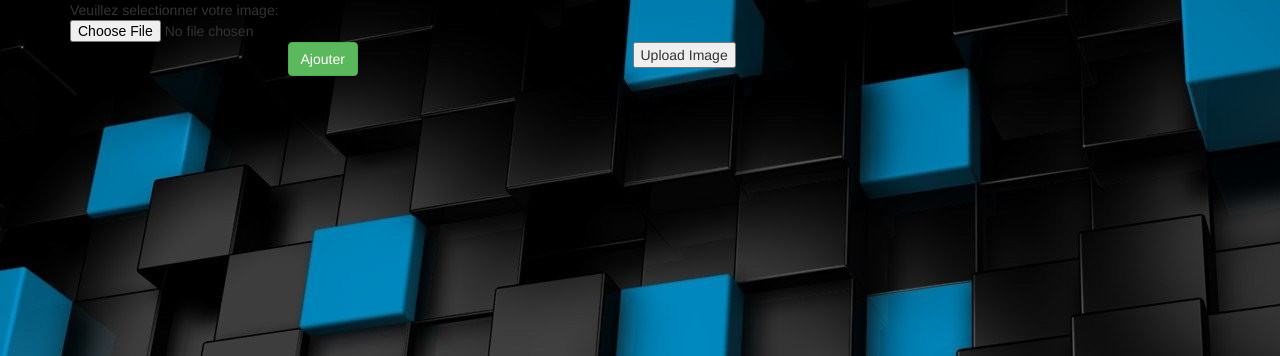
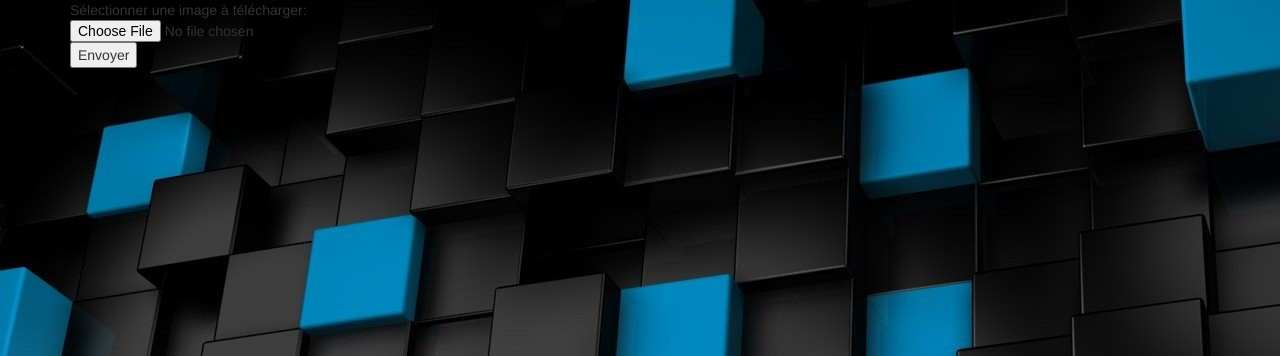
Before and after one commit to virginiecreus/Bac, a PHP site: page /Ajout_avatar.php in a window 1280 px wide. Shown: the top 356 px of the page. Run offline with PHP 8.4, Linux system fonts and the light colour scheme.

Commit message:
envoie de fichier upload dans le dossier

```diff
--- a/Ajout_avatar.php
+++ b/Ajout_avatar.php
@@ -1,6 +1,7 @@
 <?php session_start();
 include 'config.php';
 ?>
+
 <html>
 <head>
     <meta charset="utf-8">
@@ -9,26 +10,15 @@ include 'config.php';
 
 </head>
 <body>
-<section>
     <div class="container">
         <div class="row">
             <div class="col-md-8 ">
 
                 <form action="Ajout_avatar1.php" method="post" enctype="multipart/form-data">
-                    Veuillez selectionner votre image:  <input type="file" name="fileToUpload" id="fileToUpload">
-                                                        <input type="submit" value="Upload Image" name="ajouté">
-
-                    <div class="col-md-6 col-md-offset-3">
-                        <div class="col-md-2 ">
-                            <input id="ajouter" name="ajouter" type="submit" value="Ajouter" class="btn btn-success">
-                        </div>
-                    </div>
-
+                    Sélectionner une image à télécharger:
+                    <input type="file" name="fileToUpload" id="fileToUpload">
+                    <input type="submit" value="Envoyer" name="submit">
                 </form>
-            </div>
-        </div>
-    </div>
-</section>
 
 </body>
 </html>
--- /dev/null
+++ b/header.css.js
@@ -0,0 +1,3 @@
+/**
+ * Created by djam on 14/11/16.
+ */
```
